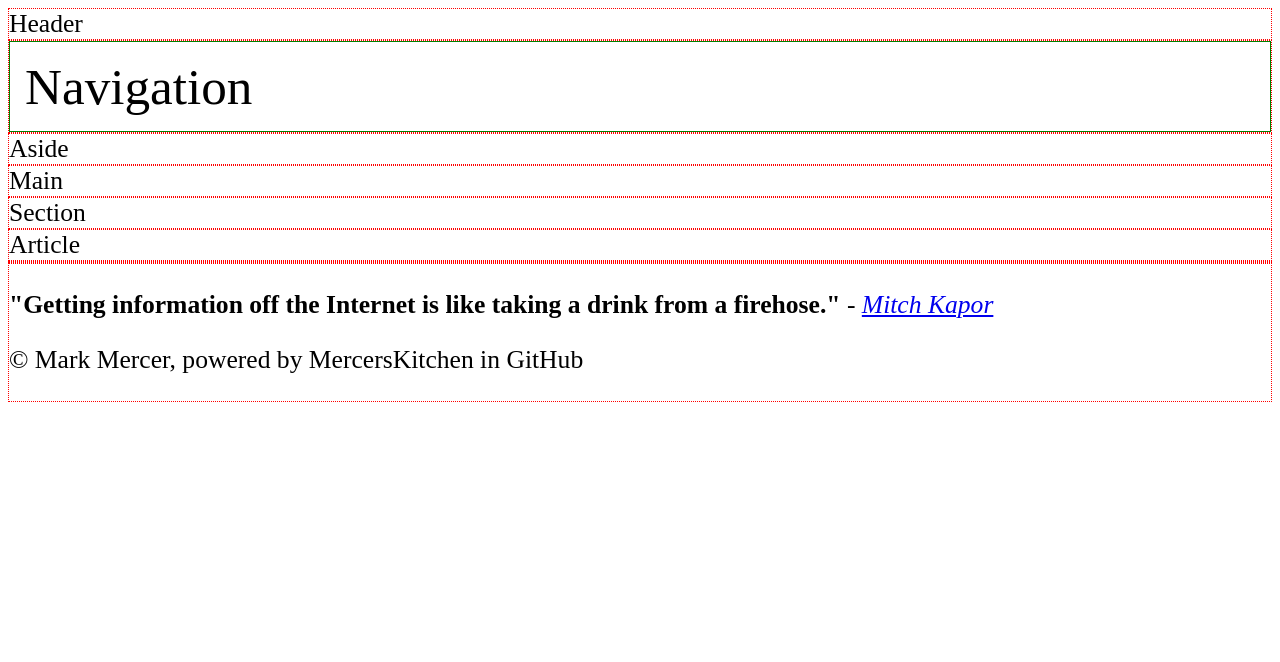
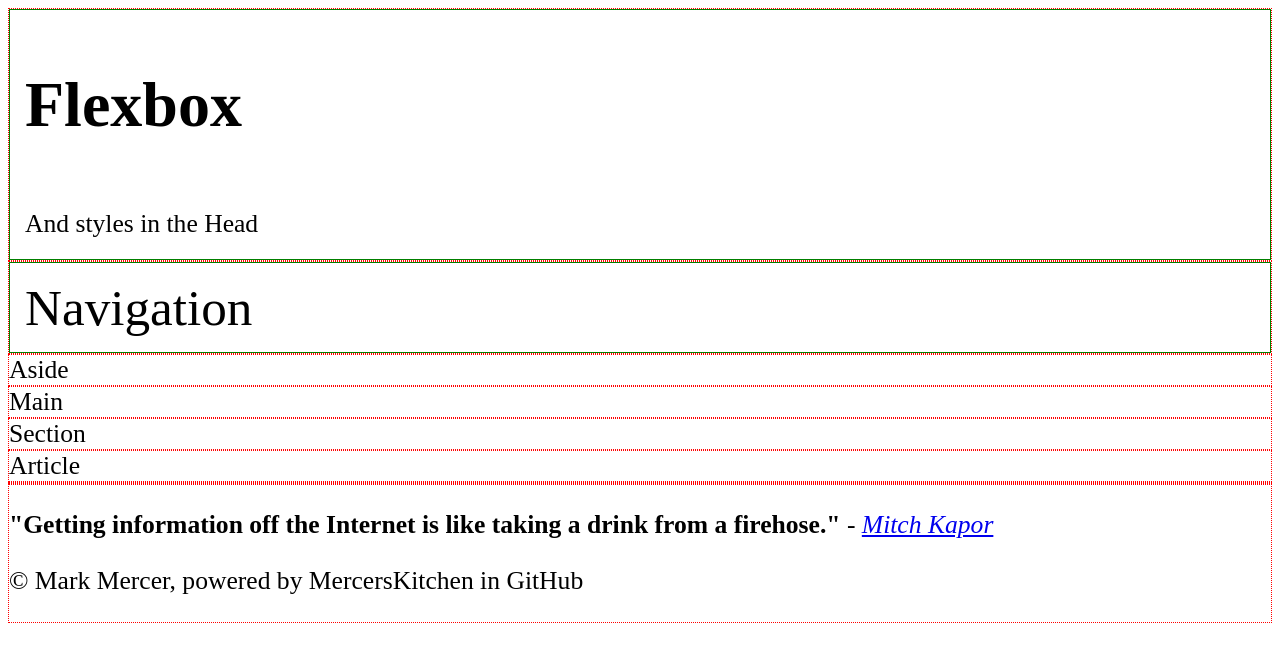
Before and after one commit to ghvbvv/learning-HTML, a plain HTML site: page childPages/Flexbox.html in a window 1280 px wide. Drawn offline with Linux system fonts and the light colour scheme.

Commit message:
Update Flexbox.html

```diff
--- a/childPages/Flexbox.html
+++ b/childPages/Flexbox.html
@@ -49,7 +49,12 @@
     </head>
 
     <body>
-        <div><header>Header</header></div>
+        <div>
+            <header class="header">
+                <h1 style="font-size:5vw">Flexbox</h1>
+                <a>And styles in the Head</a>
+            </header>
+        </div>
         <div><nav class="header">Navigation</nav></div>
         <div><aside>Aside</aside></div>
         <div><main>Main</main></div>
```
